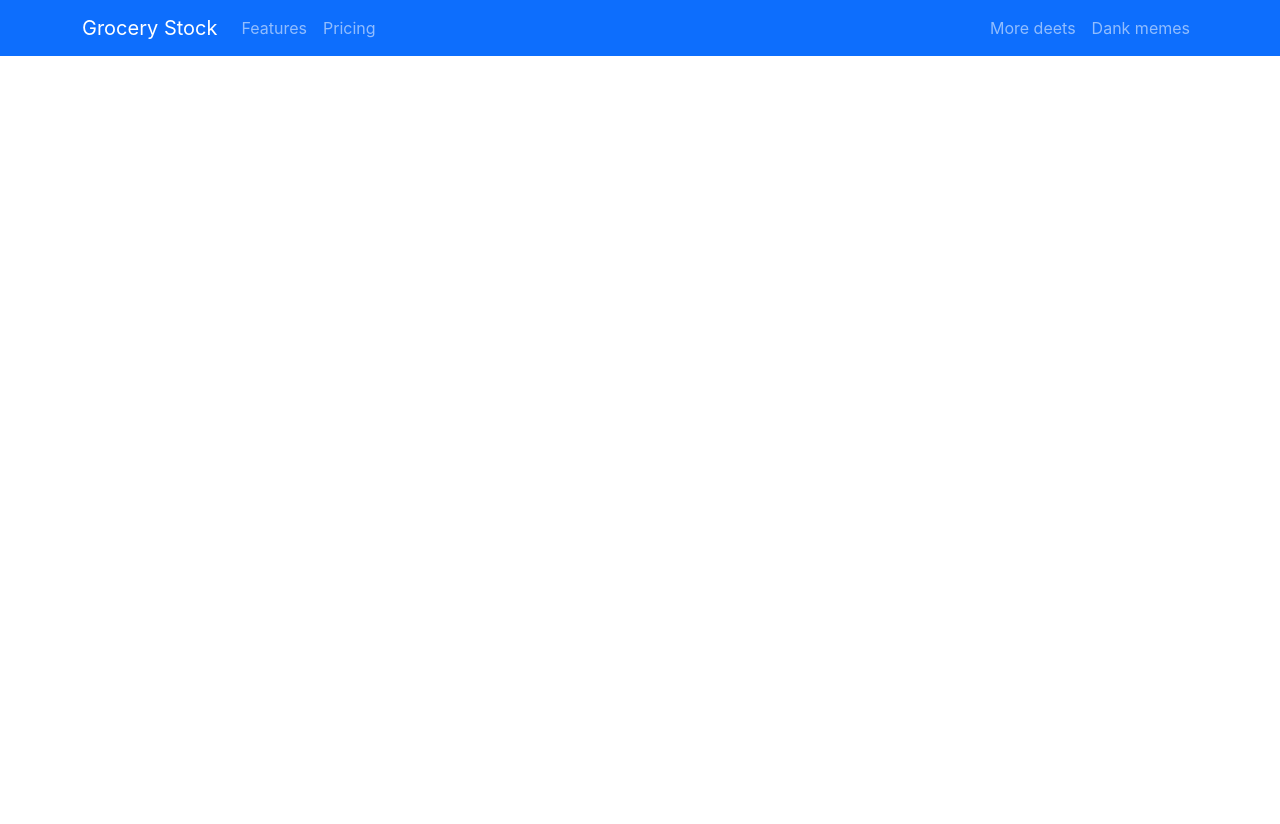
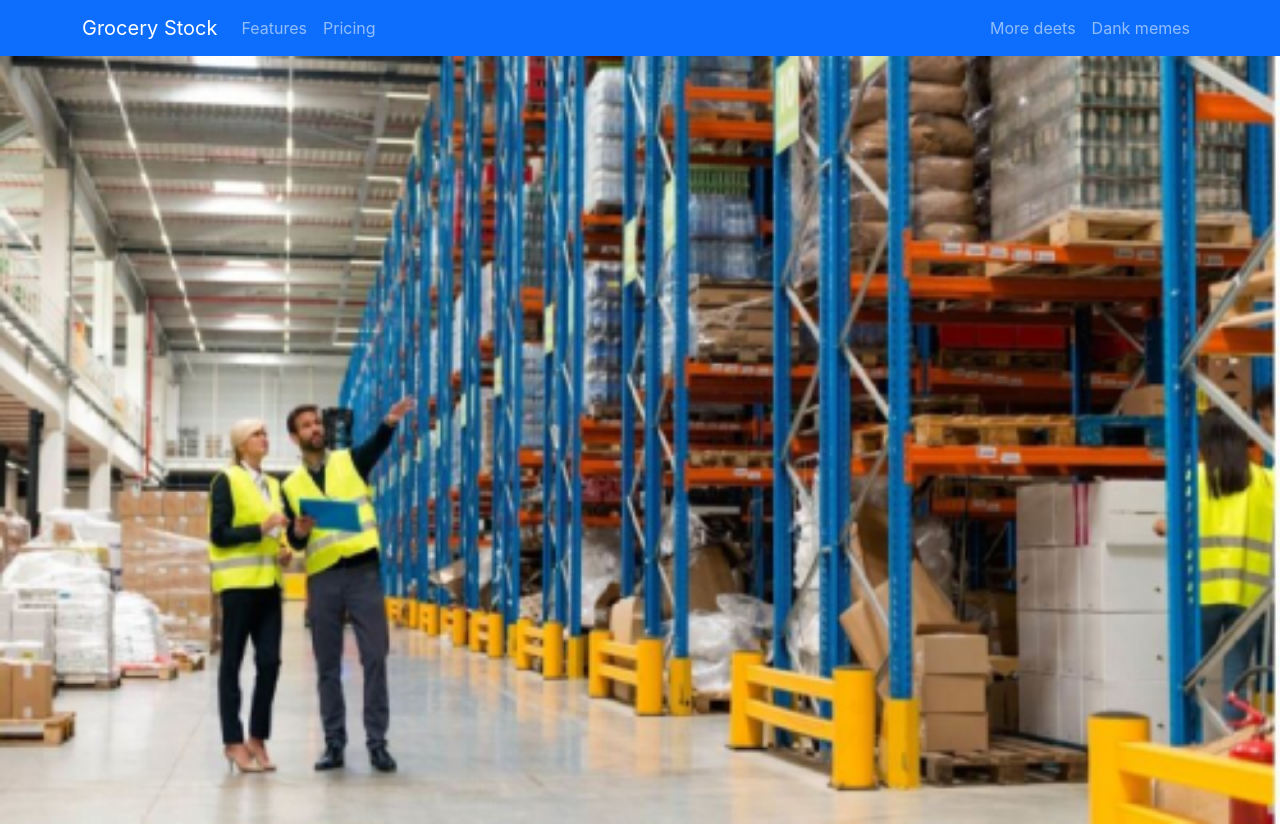
Before and after one commit to jasim-uddim/warehouse-management, a React (Create React App) app: page / in a window 1280 px wide. Before the commit the page ends 800 px from the top, so only its background shows below. Built offline with nearby package versions, Linux system fonts and the light colour scheme.

Commit message:
added banner

```diff
--- a/src/App.js
+++ b/src/App.js
@@ -1,13 +1,14 @@
 import { Route, Routes } from "react-router-dom";
 import "./App.css";
 import Header from "./Pages/Header/Header";
+import Home from "./Pages/Home/Home/Home";
 
 function App() {
   return (
     <div>
       <Header></Header>
       <Routes>
-        <Route></Route>
+        <Route path="/" element={<Home></Home>}></Route>
       </Routes>
     </div>
   );
--- /dev/null
+++ b/src/Pages/Banner/Banner.js
@@ -0,0 +1,12 @@
+import React from "react";
+import banner from "../../banner/banner (1).png";
+
+const Banner = () => {
+  return (
+    <div>
+      <img className="w-100" bg="dark" src={banner} alt="" />
+    </div>
+  );
+};
+
+export default Banner;
--- a/src/Pages/Header/Header.js
+++ b/src/Pages/Header/Header.js
@@ -3,7 +3,7 @@ import { Container, Nav, Navbar } from "react-bootstrap";
 
 const Header = () => {
   return (
-    <div>
+    <div className="sticky-top">
       <Navbar collapseOnSelect expand="lg" bg="primary" variant="dark">
         <Container>
           <Navbar.Brand href="#home">Grocery Stock</Navbar.Brand>
--- /dev/null
+++ b/src/Pages/Home/Home/Home.js
@@ -0,0 +1,12 @@
+import React from "react";
+import Banner from "../../Banner/Banner";
+
+const Home = () => {
+  return (
+    <div>
+      <Banner></Banner>
+    </div>
+  );
+};
+
+export default Home;
```
Also changed, not shown: src/banner/banner (1).png (added).
